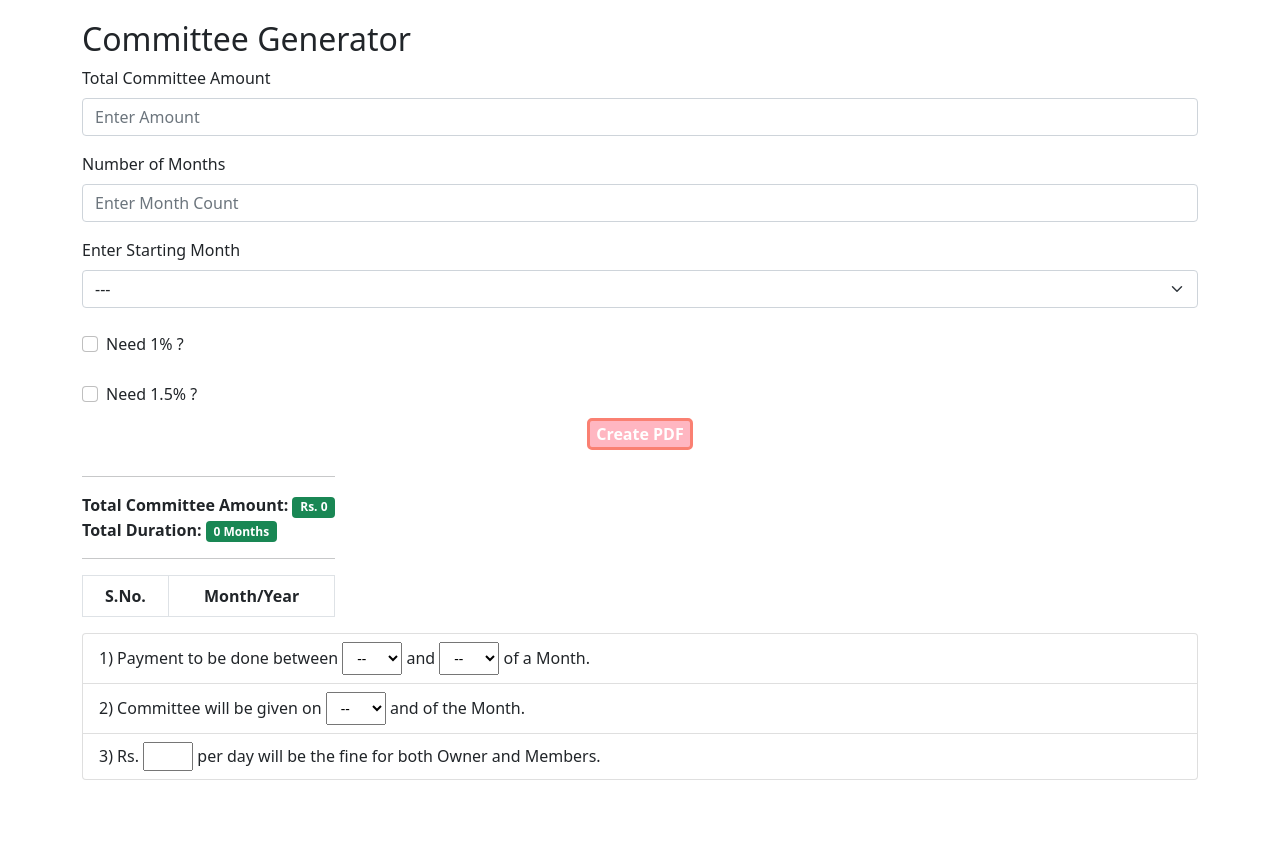
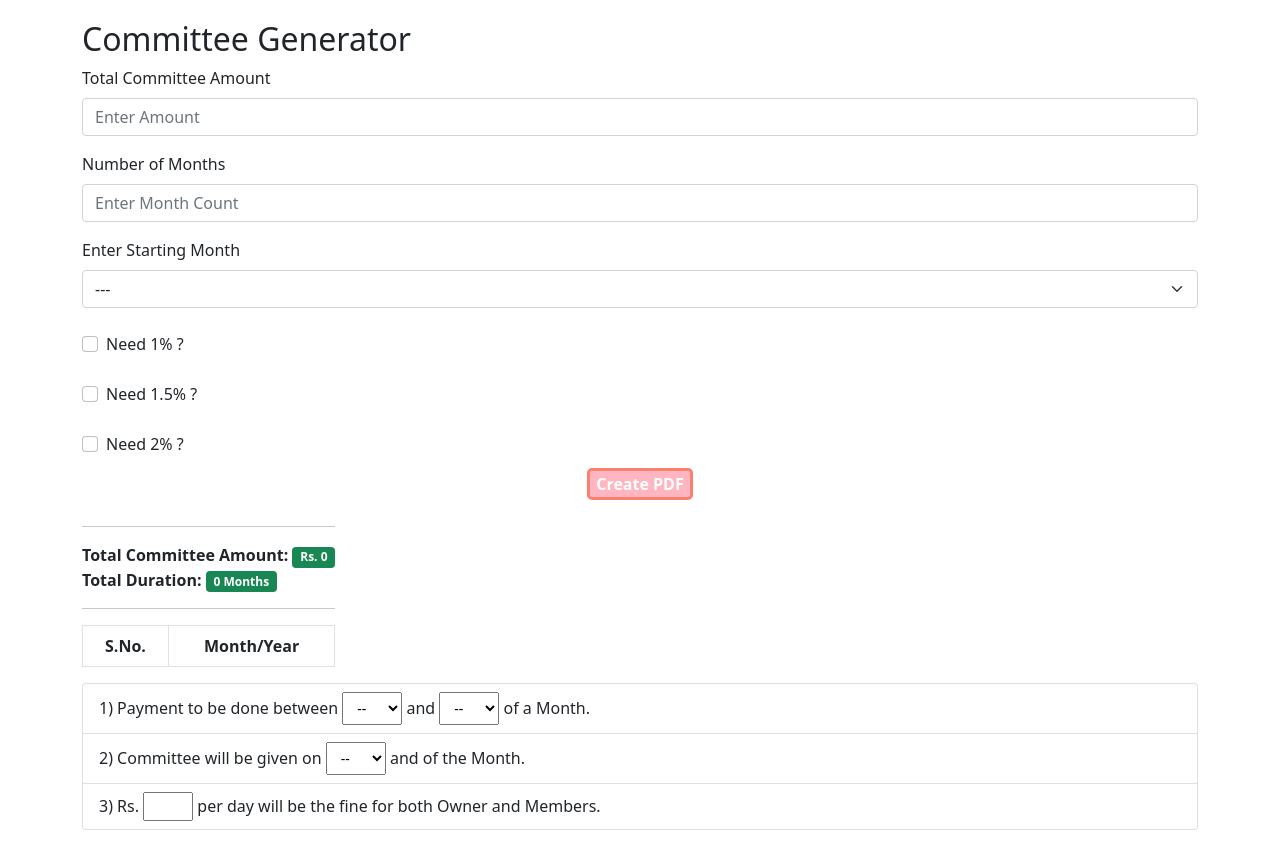
Before and after one commit to jugshaurya/moms-committee, a React (Create React App) app: page / in a window 1280 px wide. Before the commit the page ends 800 px from the top, so only its background shows below. Built offline with nearby package versions, Linux system fonts and the light colour scheme.

Commit message:
:lion: updated Checkbox with 2% option

```diff
--- a/src/App.js
+++ b/src/App.js
@@ -15,8 +15,9 @@ function App() {
   const [committeeAmount, setComAmount] = useState(0);
   const [totalMonths, setTotalMonths] = useState(0);
   const [startMonth, setStartMonth] = useState(0);
-  const [showOnePercentage, setShowOnePercentage] = useState(false);
+  const [show1Percentage, setShow1Percentage] = useState(false);
   const [show15Percentage, setShow15Percentage] = useState(false);
+  const [show2Percentage, setShow2Percentage] = useState(false);
 
   return (
     <div className="App">
@@ -31,10 +32,12 @@ function App() {
             setComAmount={setComAmount}
             setTotalMonths={setTotalMonths}
             setStartMonth={setStartMonth}
-            setShowOnePercentage={setShowOnePercentage}
+            setShow1Percentage={setShow1Percentage}
             setShow15Percentage={setShow15Percentage}
-            showOnePercentage={showOnePercentage}
+            setShow2Percentage={setShow2Percentage}
+            show1Percentage={show1Percentage}
             show15Percentage={show15Percentage}
+            show2Percentage={show2Percentage}
           />
         </Row>
         <PdfContainer createPdf={createPdf}>
@@ -43,8 +46,9 @@ function App() {
               committeeAmount={committeeAmount}
               totalMonths={totalMonths}
               startMonth={startMonth}
-              showOnePercentage={showOnePercentage}
+              show1Percentage={show1Percentage}
               show15Percentage={show15Percentage}
+              show2Percentage={show2Percentage}
             />
           </Row>
           <Row>
--- a/src/components/InputMenu.js
+++ b/src/components/InputMenu.js
@@ -5,10 +5,12 @@ const InputMenu = ({
   setComAmount,
   setTotalMonths,
   setStartMonth,
-  setShowOnePercentage,
+  setShow1Percentage,
   setShow15Percentage,
-  showOnePercentage,
+  show1Percentage,
   show15Percentage,
+  show2Percentage,
+  setShow2Percentage,
 }) => {
   return (
     <>
@@ -57,9 +59,9 @@ const InputMenu = ({
             type="checkbox"
             id={`one-checkbox`}
             label={`Need 1% ?`}
-            checked={showOnePercentage}
+            checked={show1Percentage}
             onChange={() => {
-              setShowOnePercentage(!showOnePercentage);
+              setShow1Percentage(!show1Percentage);
             }}
           />
         </Form.Group>
@@ -75,6 +77,18 @@ const InputMenu = ({
             }}
           />
         </Form.Group>
+        <Form.Group>
+          <Form.Label></Form.Label>
+          <Form.Check
+            type="checkbox"
+            id={`two-checkbox`}
+            label={`Need 2% ?`}
+            checked={show2Percentage}
+            onChange={() => {
+              setShow2Percentage(!show2Percentage);
+            }}
+          />
+        </Form.Group>
       </Form>
     </>
   );
--- a/src/components/OutputMenu.js
+++ b/src/components/OutputMenu.js
@@ -30,6 +30,7 @@ const generateRows = (ca, tm, sm) => {
     const interestMonths = totalMonths - index - 1;
     const profit15 = committeeAmount * 0.015 * interestMonths;
     const profit1 = committeeAmount * 0.01 * interestMonths;
+    const profit2 = committeeAmount * 0.02 * interestMonths;
     const perPerson15 =
       index === 1
         ? getprecisionBy2(perPersonCommitteeAmount)
@@ -38,6 +39,10 @@ const generateRows = (ca, tm, sm) => {
       index === 1
         ? getprecisionBy2(perPersonCommitteeAmount)
         : getprecisionBy2(perPersonCommitteeAmount - profit1 / totalMonths);
+    const perPerson2 =
+      index === 1
+        ? getprecisionBy2(perPersonCommitteeAmount)
+        : getprecisionBy2(perPersonCommitteeAmount - profit2 / totalMonths);
 
     const currentYear = new Date().getFullYear();
     const indexYear = currentYear + parseInt((index + startMonth) / 12);
@@ -49,6 +54,8 @@ const generateRows = (ca, tm, sm) => {
       perPerson1: perPerson1,
       profit15: index === 1 ? 0 : profit15,
       perPerson15: perPerson15,
+      profit2: index === 1 ? 0 : profit2,
+      perPerson2: perPerson2,
     });
   }
 
@@ -59,8 +66,9 @@ const OutputMenu = ({
   committeeAmount,
   totalMonths,
   startMonth,
-  showOnePercentage,
+  show1Percentage,
   show15Percentage,
+  show2Percentage,
 }) => {
   return (
     <Col xs="auto" className="outputmenu">
@@ -82,7 +90,7 @@ const OutputMenu = ({
           <tr>
             <th>S.No.</th>
             <th>Month/Year</th>
-            {showOnePercentage && (
+            {show1Percentage && (
               <>
                 <th>Total Profit Box (1%)</th>
                 <th>perPerson Monthly Payment(1%)</th>
@@ -94,6 +102,12 @@ const OutputMenu = ({
                 <th>Monthly Payment of a Person(1.5%)</th>
               </>
             )}
+            {show2Percentage && (
+              <>
+                <th>Profit (2%)</th>
+                <th>Monthly Payment of a Person(2%)</th>
+              </>
+            )}
           </tr>
         </thead>
         <tbody>
@@ -102,7 +116,7 @@ const OutputMenu = ({
               <tr key={idx}>
                 <td>{idx + 1}</td>
                 <td>{tableRow.month}</td>
-                {showOnePercentage && (
+                {show1Percentage && (
                   <>
                     <td>{tableRow.profit1 === 0 ? '-' : tableRow.profit1}</td>
                     <td>
@@ -118,6 +132,14 @@ const OutputMenu = ({
                     </td>
                   </>
                 )}
+                {show2Percentage && (
+                  <>
+                    <td>{tableRow.profit2 === 0 ? '-' : tableRow.profit2}</td>
+                    <td>
+                      {tableRow.perPerson2 === 0 ? '-' : tableRow.perPerson2}
+                    </td>
+                  </>
+                )}
               </tr>
             ),
           )}
```
Also changed, not shown: 2 other files (tests, documents, lock files or other folders).
